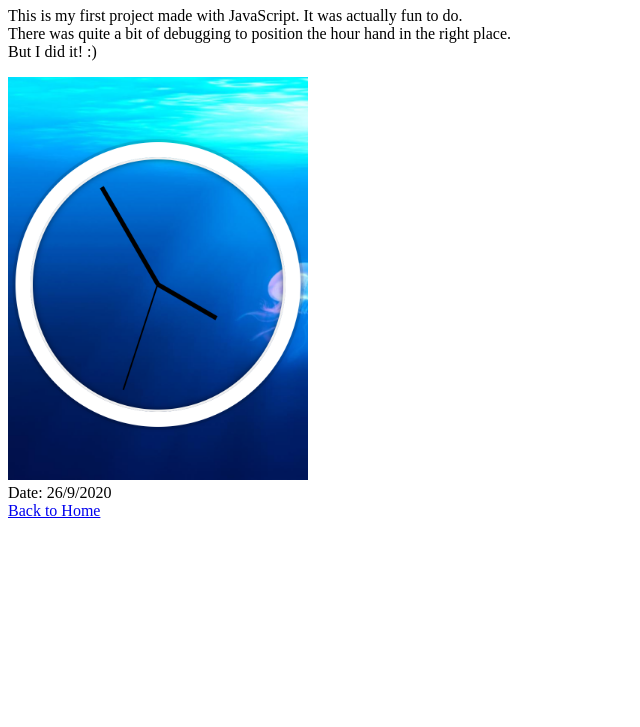
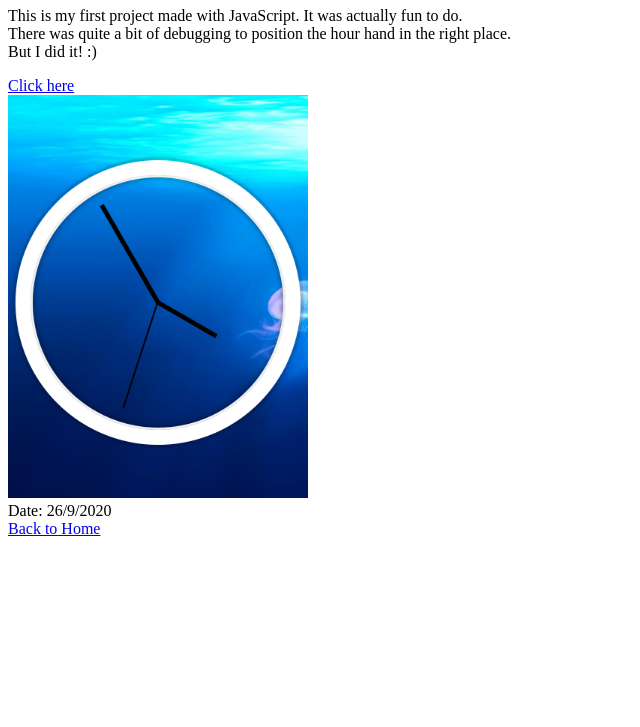
Before and after one commit to biancarosca/biancarosca.github.io, a plain HTML site: page clockproject.html in a window 1280 px wide. Shown: the part 73-800 px from the top of the page, without its empty margins (0-640 px from the left). Drawn offline with Linux system fonts and the light colour scheme.

Commit message:
Link added

```diff
--- a/clockproject.html
+++ b/clockproject.html
@@ -17,6 +17,8 @@
         There was quite a bit of debugging to position the hour hand in the right place.<br>
         But I did it! :)
     </p>
+    <a href="https://biancarosca.github.io/css-clock/">Click here </a>
+    <br>
     <img src="assets/clock-ss.png" >
     <script src="script.js" type="application/javascript" >
     </script>
```
